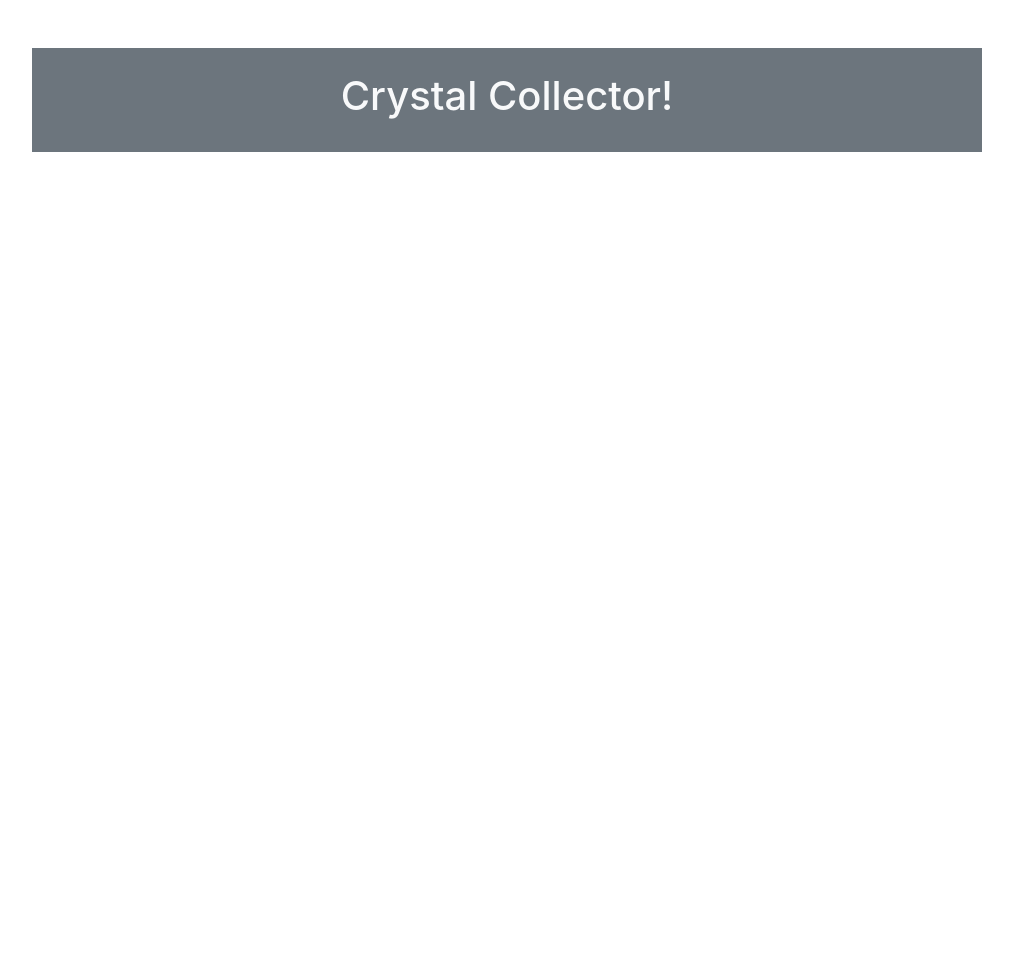
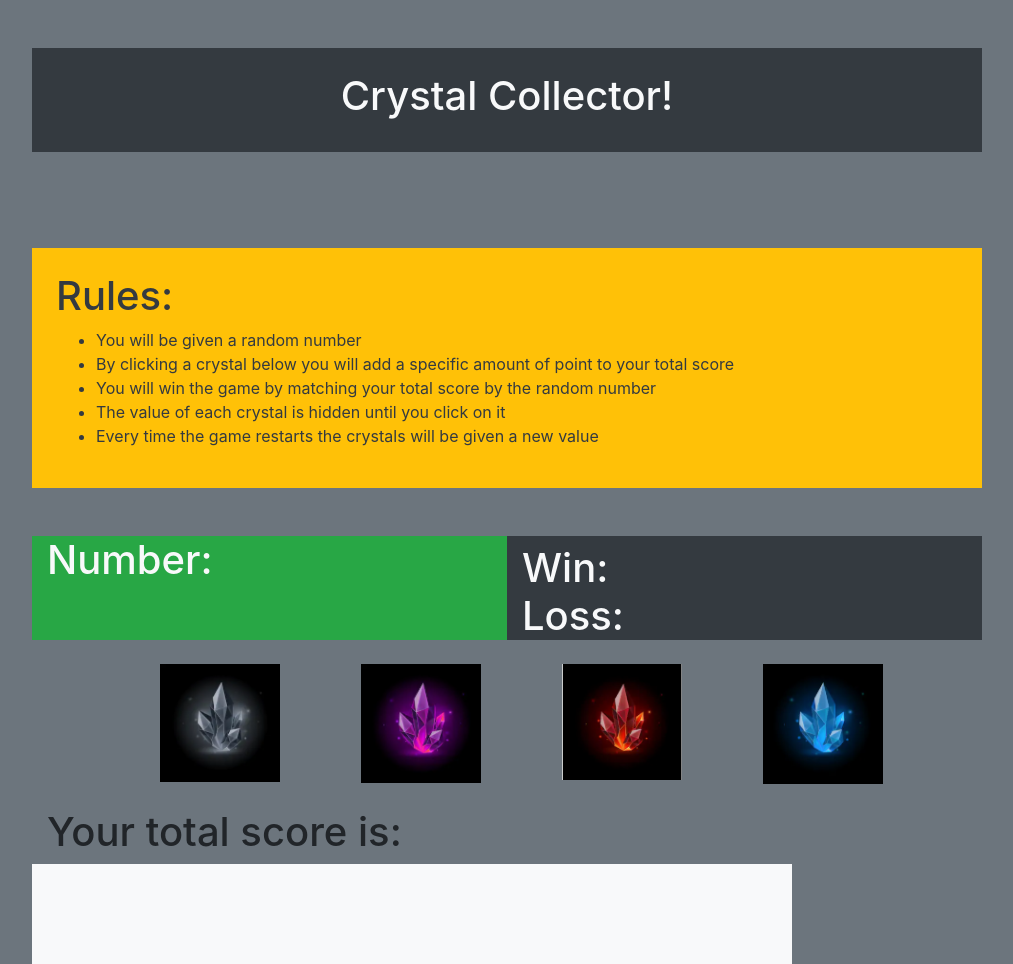
Before and after one commit to dommclean13/unit-4-game, a plain HTML site: page index.html in a window 1280 px wide. Shown: the whole page, without its empty margins (133-1146 px from the left). Before the commit the page ends 800 px from the top, so only its background shows below. Drawn offline with nearby package versions, Linux system fonts and the light colour scheme.

Commit message:
updated html file

```diff
--- a/assets/css/reset.css
+++ b/assets/css/reset.css
@@ -0,0 +1,48 @@
+/* http://meyerweb.com/eric/tools/css/reset/
+   v2.0 | 20110126
+   License: none (public domain)
+*/
+
+html, body, div, span, applet, object, iframe,
+h1, h2, h3, h4, h5, h6, p, blockquote, pre,
+a, abbr, acronym, address, big, cite, code,
+del, dfn, em, img, ins, kbd, q, s, samp,
+small, strike, strong, sub, sup, tt, var,
+b, u, i, center,
+dl, dt, dd, ol, ul, li,
+fieldset, form, label, legend,
+table, caption, tbody, tfoot, thead, tr, th, td,
+article, aside, canvas, details, embed,
+figure, figcaption, footer, header, hgroup,
+menu, nav, output, ruby, section, summary,
+time, mark, audio, video {
+	margin: 0;
+	padding: 0;
+	border: 0;
+	font-size: 100%;
+	font: inherit;
+	vertical-align: baseline;
+}
+/* HTML5 display-role reset for older browsers */
+article, aside, details, figcaption, figure,
+footer, header, hgroup, menu, nav, section {
+	display: block;
+}
+body {
+	line-height: 1;
+}
+ol, ul {
+	list-style: none;
+}
+blockquote, q {
+	quotes: none;
+}
+blockquote:before, blockquote:after,
+q:before, q:after {
+	content: '';
+	content: none;
+}
+table {
+	border-collapse: collapse;
+	border-spacing: 0;
+}
--- a/index.html
+++ b/index.html
@@ -13,20 +13,158 @@
     <!-- JQuery Link -->
      <script src="https://ajax.googleapis.com/ajax/libs/jquery/3.4.1/jquery.min.js"></script>
 
+     <!-- Reset CSS -->
+     <!-- <link rel="stylesheet" href="./assets/css/reset.css" -->
 
 </head>
 
-<body>
+<body class="bg-secondary">
 
 
         <div class="container">
-                <div class="row ">
-                    <div class="col-10 offset-0 col-sm-10 offset-sm-1 bg-secondary my-5 p-4 text-center text-light">
+            <div class="row ">
+                <div class="col-10 offset-0 col-sm-10 offset-sm-1 bg-dark my-5 p-4 text-center text-light">
                     <h1>
                         Crystal Collector!
-                    </h1>
+                   </h1>
+                </div>
+            </div>
+        </div>
+
+        <div class="container">
+                <div class="row ">
+                    <div class="col-10 offset-0 col-sm-10 offset-sm-1 bg-warning my-5 p-4 text-dark">
+                        <h1>
+                           Rules:
+                        </h1>
+                        <ul>
+                            <li>You will be given a random number</li>
+                            <li>By clicking a crystal below you will add a specific amount of point to your total score</li>
+                            <li>You will win the game by matching your total score by the random number</li>
+                            <li>The value of each crystal is hidden until you click on it</li>
+                            <li>Every time the game restarts the crystals will be given a new value</li>
+                        </ul>
+                </div>
+            </div>
+        </div>
+
+    <!------------ Code below ------------>
+
+        <div class="container">
+            <div class="row ">
+
+
+            </div>
+                <div id="scoreBlock position-sticky">
+                  <div class="row">
+                    <div class="col-6 col-sm-5 offset-sm-1 offset-0 bg-success text-light">
+                      <div class="row ">
+                        <div class="col-6 col-sm-10">
+                          <h1 id="score">Number:<span id="targetScore"></span></h1>
+                        </div>
+                      </div>
+                      <div class="row">
+                        <div
+                          class="col-12 offset-5 col-sm-8 offset-sm-0 text-center text-danger"
+                        >
+                          <h1 id="guessedNumber" class="p-2"></h1>
+                        </div>
+                      </div>
+                    </div>
+                    <div class="outcome col-7 col-sm-5 bg-dark text-light">
+                      <div class="row">
+                        <div class="col-6 col-sm-12 text-center">
+                          <h1 id="status"></h1>
+                        </div>
+                      </div>
+                      <div class="row">
+                        <div class="col-6 col-sm-10">
+                          <h1 class="d-inline">Win:</h1>
+                          <h1 class="d-inline" id="totalWin"></h1>
+                        </div>
+                      </div>
+                      <div class="row">
+                        <div class="col-6 col-sm-10">
+                          <h1 class="d-inline">Loss:</h1>
+                          <h1 class="d-inline" id="totalLoss"></h1>
+                        </div>
+                      </div>
+                    </div>
                   </div>
                 </div>
+                <div class="row my-4 mx-0">
+                  <div class="col-0 col-md-2"></div>
+                  <div class=" col-2 col-sm-2 w-75 mx-2">
+                    <img
+                      id="crystal1"
+                      src="./assets/images/crystal4.png"
+                      alt="crystal1"
+                      width="120px"
+                    />
+                  </div>
+                  <div class="col-2 col-sm-2 w-75 mx-2">
+                    <img
+                      id="crystal2"
+                      src="./assets/images/crystal1.png"
+                      alt="crystal2"
+                      width="120px"
+                    />
+                  </div>
+                  <div class="col-2 col-sm-2 w-75 mx-2">
+                    <img
+                      id="crystal3"
+                      src="./assets/images/crystal2.png"
+                      alt="crystal3"
+                      width="120px"
+                    />
+                  </div>
+                  <div class="col-2 col-sm-2 w-75 mx-2">
+                    <img
+                      id="crystal4"
+                      src="./assets/images/crystal3.png"
+                      alt="crystal4"
+                      width="120px"
+                    />
+                  </div>
+                </div>
+                <div class="row" id="userInput">
+                  <div class="col-sm-9 offset-sm-1">
+                    <h1>Your total score is:</h1>
+                  </div>
+                </div>
+                <div class="row">
+                  <div
+                    class=" user col-10 col-sm-8 offset-sm-1 text-center bg-light text-primary"
+                    style="height: 100px; padding-top: 20px"
+                  >
+                    <h1 id="userScore"></h1>
+                  </div>
+                </div>
+              </div>
+
+
+ <!------------ End  ------------>
+
+
+
+           <!-- <div class="outcome col-lg-4 col-m-6 col-sm-9 bg-dark text-light fixed-bottom postion-relative">
+              <div class="row">
+                <div class="col-6 col-sm-12 text-center">
+                </div>
+              </div>
+              <div class="row">
+                <div class="col-6 col-sm-10">
+                  <h1 class="d-inline">Win:</h1>
+                </div>
+              </div>
+              <div class="row">
+                <div class="col-6 col-sm-10">
+                  <h1 >Losses:</h1>
+                </div>
+              </div>
+            </div> -->
+
+
 
 
 
```
Also changed, not shown: assets/images/crystal1.png (added), assets/images/crystal2.png (added), assets/images/crystal3.png (added), assets/images/crystal4.png (added).
